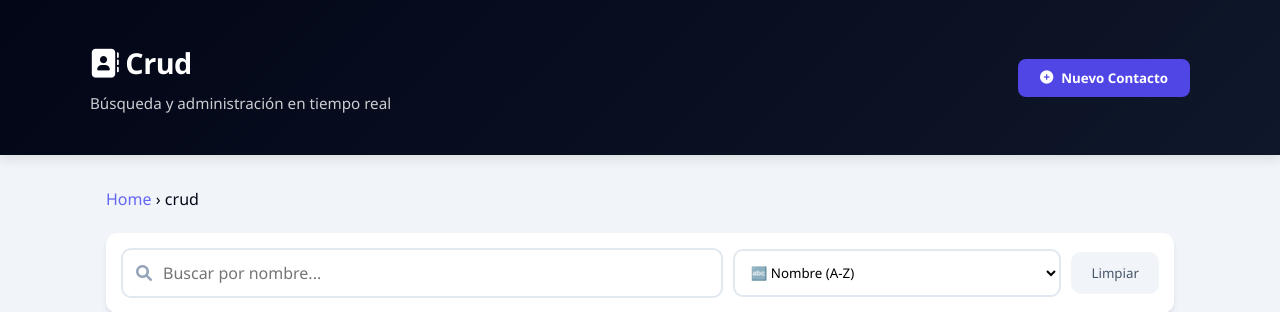
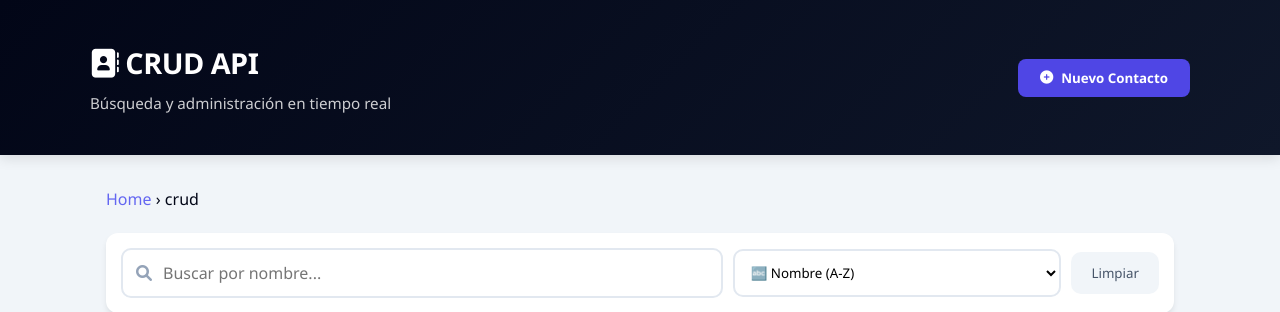
Before and after one commit to JoseGamaliel-afk/proyecto_django, a Django app: page /crud/ in a window 1280 px wide. Shown: the top 312 px of the page. Run offline with Django 5.2, Linux system fonts and the light colour scheme; data that the repository does not hold is empty.

Commit message:
botones crud correcta

```diff
--- a/Paginas/templates/crud.html
+++ b/Paginas/templates/crud.html
@@ -8,7 +8,6 @@
     <link rel="stylesheet" href="https://cdnjs.cloudflare.com/ajax/libs/font-awesome/6.0.0/css/all.min.css">
     <link rel="stylesheet" href="{% static 'styles/crud.css' %}">
     <style>
-        /* --- TUS ESTILOS EXISTENTES --- */
         .search-container { margin: 20px 0; display: flex; flex-wrap: wrap; gap: 10px; background: #fff; padding: 15px; border-radius: 12px; box-shadow: 0 4px 6px -1px rgba(0,0,0,0.1); align-items: center; }
         .search-input-wrapper { flex: 2; display: flex; align-items: center; position: relative; min-width: 250px; }
         .search-input { width: 100%; padding: 12px 18px 12px 40px; border: 2px solid #e2e8f0; border-radius: 10px; outline: none; transition: all 0.3s; font-size: 1rem; }
@@ -23,7 +22,6 @@
         .page-btn:disabled { opacity: 0.4; cursor: not-allowed; }
         .active-page { background: #6366f1 !important; color: white !important; border-color: #6366f1 !important; }
 
-        /* --- ESTILOS PARA MODALES (NUEVOS) --- */
         .modal {
             display: none; position: fixed; z-index: 1000; left: 0; top: 0;
             width: 100%; height: 100%; background-color: rgba(0,0,0,0.5);
@@ -48,12 +46,10 @@
 </head>
 <body>
 
-<div id="alertas"></div>
-
 <header>
     <div class="header-content">
         <div class="header-text">
-            <h1><i class="fas fa-address-book"></i> Crud</h1>
+            <h1><i class="fas fa-address-book"></i> CRUD API</h1>
             <p>Búsqueda y administración en tiempo real</p>
         </div>
         <button class="btn btn-primary" onclick="abrirModal()">
@@ -65,7 +61,7 @@
 <main>
     <div class="page-container">
         <nav class="breadcrumbs">
-            <a href="{% url 'home' %}" style="color:#6366f1;text-decoration:none;">Home</a>
+            <a href="/" style="color:#6366f1;text-decoration:none;">Home</a>
             <span>›</span>
             <span>crud</span>
         </nav>
@@ -150,10 +146,15 @@
     let paginaActual = 1;
     const registrosPorPagina = 5;
 
-    // --- FUNCIONES DE CARGA Y RENDERIZADO (TUS ORIGINALES) ---
+    // RUTAS CONFIGURADAS SEGÚN TU VIEWS.PY
+    const URL_API_LISTAR = "/api/registros/";
+    const URL_API_CREAR  = "/api/crear/";
+    const URL_API_EDITAR = "/api/editar/"; // Se le sumará el ID
+    const URL_API_ELIMINAR = "/api/eliminar/"; // Se le sumará el ID
+
     async function cargarRegistros() {
         try {
-            const res = await fetch("/api/registros/");
+            const res = await fetch(URL_API_LISTAR);
             registrosCache = await res.json();
             filtrarYOrdenar(false);
         } catch (e) { console.error("Error cargando datos"); }
@@ -198,8 +199,6 @@
         renderizarPaginacion();
     }
 
-    // --- LÓGICA DE MODALES Y CRUD (NUEVO) ---
-
     function abrirModal() {
         document.getElementById("modalTitle").innerText = "Nuevo Contacto";
         document.getElementById("registroForm").reset();
@@ -223,7 +222,6 @@
         document.getElementById("modalForm").style.display = "block";
     }
 
-    // Manejo del Submit (Guardar/Actualizar)
     document.getElementById("registroForm").onsubmit = async (e) => {
         e.preventDefault();
         const id = document.getElementById("registroId").value;
@@ -234,7 +232,7 @@
             fecha_nacimiento: document.getElementById("fecha_nacimiento").value,
         };
 
-        const url = id ? `/api/registros/${id}/` : "/api/registros/";
+        let url = id ? `${URL_API_EDITAR}${id}/` : URL_API_CREAR;
         const method = id ? "PUT" : "POST";
 
         try {
@@ -263,7 +261,7 @@
     document.getElementById("btnConfirmarEliminar").onclick = async () => {
         if(!idAEliminar) return;
         try {
-            const res = await fetch(`/api/registros/${idAEliminar}/`, {
+            const res = await fetch(`${URL_API_ELIMINAR}${idAEliminar}/`, {
                 method: "DELETE",
                 headers: { "X-CSRFToken": getCookie('csrftoken') }
             });
@@ -274,7 +272,6 @@
         } catch (error) { console.error("Error al eliminar"); }
     };
 
-    // Auxiliar para CSRF de Django
     function getCookie(name) {
         let cookieValue = null;
         if (document.cookie && document.cookie !== '') {
@@ -290,7 +287,6 @@
         return cookieValue;
     }
 
-    // (Tus otras funciones de paginación y limpiar filtros se mantienen igual...)
     function renderizarPaginacion() {
         const totalPaginas = Math.ceil(registrosFiltrados.length / registrosPorPagina);
         const paginationDiv = document.getElementById("pagination");
```
